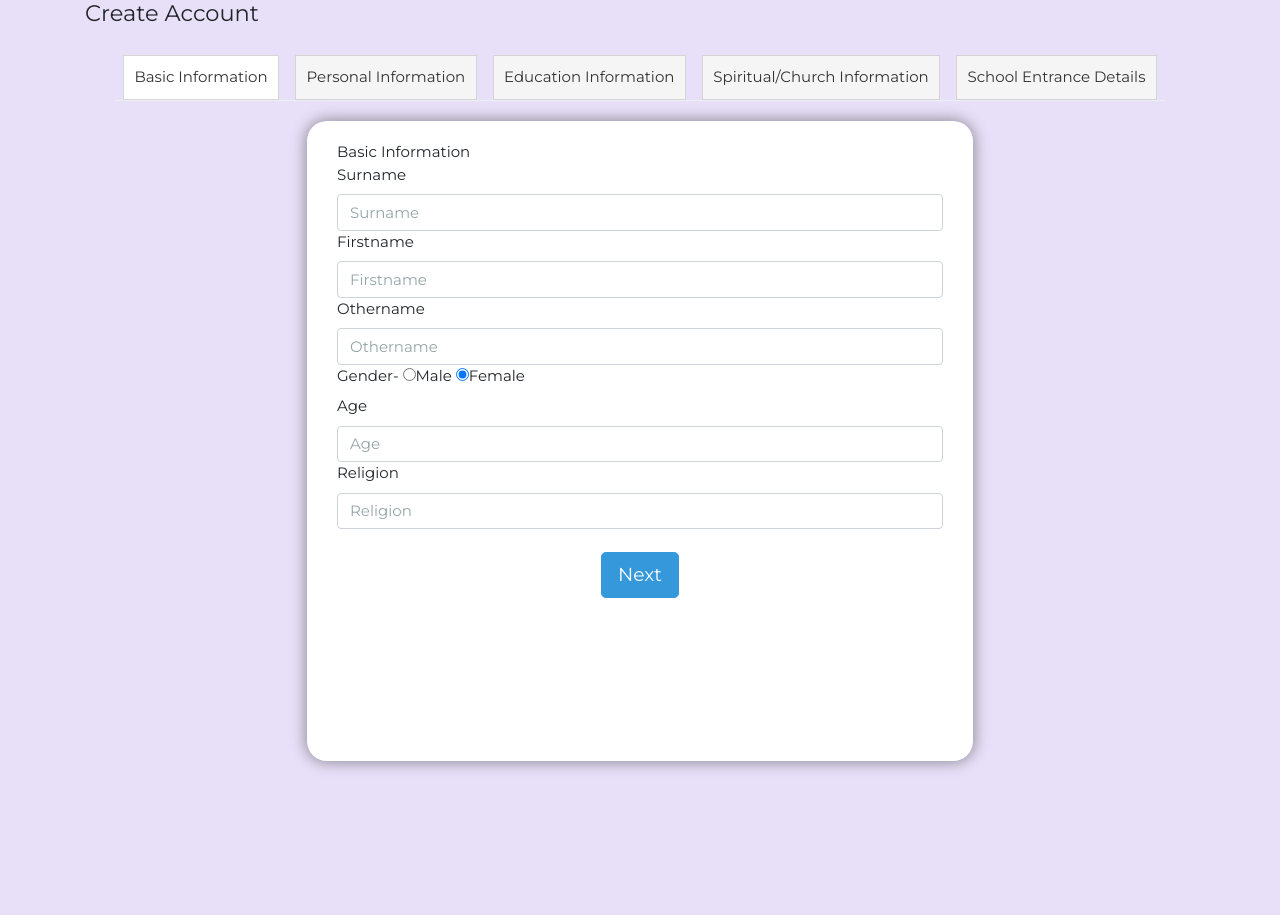
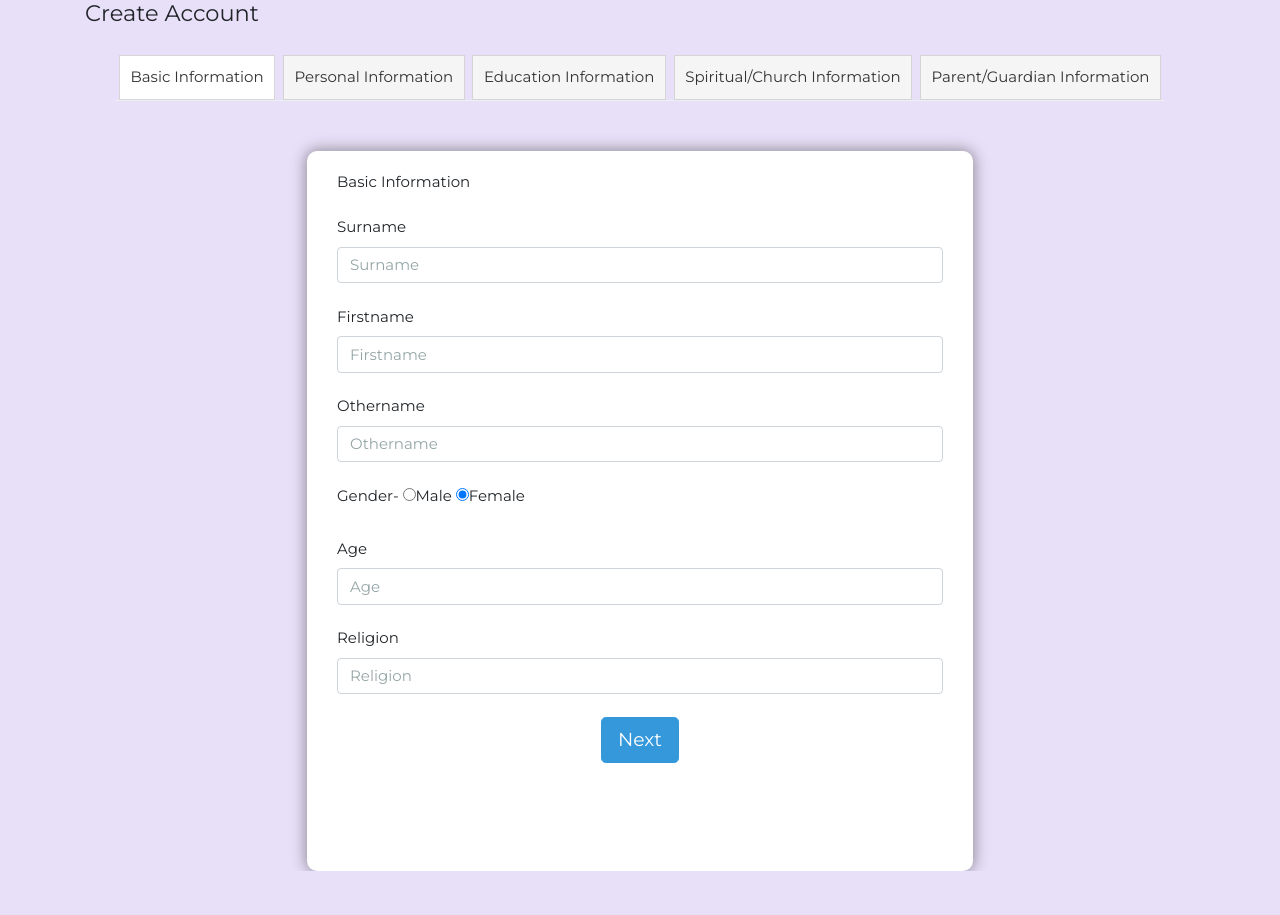
Before and after one commit to kunledarams2/CMIS_Beta, a CodeIgniter app: page /HFABlog/index.php/admissions/applicationform in a window 1280 px wide. Shown: the part 71-986 px from the top of the page. After the commit the page ends 942 px from the top, so only its background shows below. Run offline with CodeIgniter, Linux system fonts and the light colour scheme.

Commit message:
formUpdate

```diff
--- a/application/views/admissions/admissionapplicationform.php
+++ b/application/views/admissions/admissionapplicationform.php
@@ -16,8 +16,7 @@
 		<li class="nav-items inactive_tab1" style="border: 1px solid #cccc" id="list_church_information"><a>Spiritual/Church
 				Information</a></li>
 
-		<li class="nav-items  inactive_tab1" style="border: 1px solid #cccc" id="list_school_details"><a>School Entrance
-				Details</a></li>
+		<li class="nav-items  inactive_tab1" style="border: 1px solid #cccc" id="list_parent_information"><a>Parent/Guardian Information</a></li>
 	</ul>
 </div>
 
@@ -27,24 +26,26 @@
 			<div class="panel panel-default">
 				<div class="panel-heading">Basic Information
 					<div class="panel-body">
+					<br>
 						<div claas="form-group">
 							<label>Surname</label>
 							<input type="text" class="form-control" name="surname" placeholder="Surname" id="surname">
 							<span id="error_surname" class="text-danger"></span>
 						</div>
+						<br>
 						<div claas="form-group">
 							<label>Firstname</label>
 							<input type="text" class="form-control" name="firstname" placeholder="Firstname" id="firstname">
 							<span id="error_firstname" class="text-danger"></span>
 						</div>
-
+						<br>
 						<div claas="form-group">
 							<label>Othername</label>
 							<input type="text" class="form-control" name="othername" placeholder="Othername" id="othername">
 							<span id="error_othername" class="text-danger"></span>
 
 						</div>
-
+						<br>
 						<div claas="form-group">
 							<label>Gender-</label>
 							<label class="in-line">
@@ -55,14 +56,14 @@
 								<input type="radio" name="gender" value="female" checked>Female
 							</label>
 						</div>
-
+						<br>
 						<div claas="form-group">
 							<label>Age</label>
 							<input type="text" class="form-control" name="age" placeholder="Age" id="age">
 							<span id="error_age" class="text-danger"></span>
 
 						</div>
-
+						<br>
 						<div claas="form-group">
 							<label>Religion</label>
 							<input type="text" class="form-control" name="religion" placeholder="Religion" id="religion">
@@ -83,16 +84,17 @@
 		<div class="panel panel-default">
 			<div class="panel-heading"> Personal Information
 				<div class="panel-body">
+				<br>
 					<div class="form-group">
 						<label>Genotype</label>
 						<input type="text" class="form-control" name="genotype" placeholder="Genotype">
 					</div>
-
+					<br>
 					<div class="form-group">
 						<label>Blood Group</label>
 						<input type="text" class="form-control" name="bloodgroup" placeholder="Blood Group">
 					</div>
-
+					<br>
 					<div class="form-group">
 						<label>Physical Health Challenge</label>
 						<input type="text" class="form-control" name="healthissue" placeholder="Physical Health Challenge">
@@ -102,7 +104,7 @@
 
 			</div>
 		</div>
-
+		<br>
 		<div align="center">
 			<button type="button" class="btn btn-default btn-lg" id="btn_personal_information_prev"> Previous</button>
 			<button type="button" class="btn btn-info btn-lg" id="btn_personal_information_nxt"> Next </button>
@@ -150,7 +152,7 @@
 
 		</div>
 
-	</div>
+	<!-- </div> -->
 </div>
 
 
@@ -185,16 +187,53 @@
        </div>
 
      </div>
+
+
+     <div class="tab-pane fade" id="parent_information">
+       <div class="panel panel-default">
+        <div  class="panel-heading"> Parent/Guardian Information
+         <div class="panel-body">
+		  <br>
+           <div    class="form-group">
+            <label >Name of Parent/Guardian</label>
+
+             <input type="text" class="form-control" name="parent_name" placeholder="">
            </div>
 
+           <div class="form-group">
+            <label >Place of Residence (State/Town)</label>
+             <input type="text" class="form-control" name="parent_residence" placeholder="">
+           </div>
 
+           <div class="form-group">
+            <label >Mailings Address</label>
+             <input type="text" class="form-control" name="parent_maill" placeholder="">
+           </div>
 
+           <div class="form-group">
+            <label >Profession</label>
+             <input type="text" class="form-control" name="parent_profession" placeholder="">
+           </div>
+           <div class="form-group">
+            <label >Telephone No (GSM)</label>
+             <input type="text" class="form-control" name="parent_phone" placeholder="">
+           </div>
+           <div class="form-group">
+            <label >E-mail</label>
+             <input type="email" class="form-control" name="parent_email" placeholder="">
+           </div>
 
+         </div>
 
+        </div>
+       </div>
 
+       <div align="center">
+         <button type="button" class="btn btn-default btn-lg" id="btn_church_prev"> Previous</button>
+         <button type="button" class="btn btn-info btn-lg" id="btn_submit"> Submit </button>
 
-
+       </div>
+	   </div>
+	</div>
 
 </form>
-
-<!-- </div> -->
--- a/assets/css/style.css
+++ b/assets/css/style.css
@@ -14,6 +14,7 @@
     width: 100%;
     margin: auto;
     padding: 20px 30px;
+    position: relative;
 }
 .box{
     margin: 5% auto;
@@ -27,15 +28,15 @@
 }
 .box_application{
     /* width: 600px; */
-    margin: 0px auto;
+    margin: 30px auto;
     background: white;
     /* border: 0 none;*/
-    border-radius: 20px;
+    border-radius: 10px;
     box-shadow: 0 0 15px 1px rgba(0, 0, 0, 0.4);
     padding: 20px 30px;
      box-sizing: border-box;
     width: 60%;
-    height: 80%;
+    height: 90%;
 
     /* margin: 5% 10% 10%; */
 
--- a/assets/js/admissionform.js
+++ b/assets/js/admissionform.js
@@ -84,4 +84,32 @@ $(document).ready(function(){
         $('#pervious_eduction_info').addClass('fade');
         $('#pervious_eduction_info').removeClass('active');
     })
+
+    $('#btn_church_prev').click(function(){
+        $('#list_church_information').removeClass('active_tab1');
+        $('#list_church_information').addClass('inactive_tab1');
+        $('#church_details').addClass('fade');
+        $('#church_details').removeClass('active');
+
+        $('#list_education_information').removeClass('inactive_tab1');
+        $('#list_education_information').addClass('active active_tab1');
+        $('#pervious_eduction_info').removeClass('fade');
+        $('#pervious_eduction_info').addClass('active in');
+    })
+    $('#btn_church_next').click(function(){
+        $('#list_parent_information').removeClass('inactive_tab1');
+        $('#list_parent_information').addClass('active_tab1');
+
+        $('#parent_information').removeClass('fade');
+        $('#parent_information').addClass('active');
+
+        $('#list_church_information').removeClass('active_tab1');
+        $('#list_church_information').addClass('inactive_tab1');
+        $('#church_details').addClass('fade');
+        $('#church_details').removeClass('active');
+
+
+
+
+    })
 })
```
Lines whose indentation alone changed are shown as unchanged.
